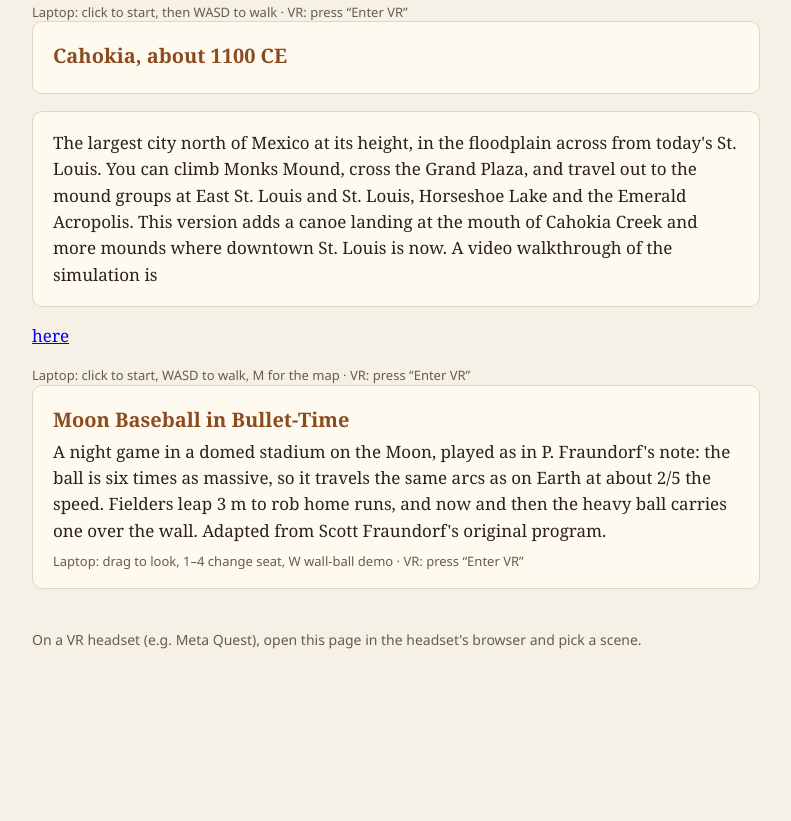
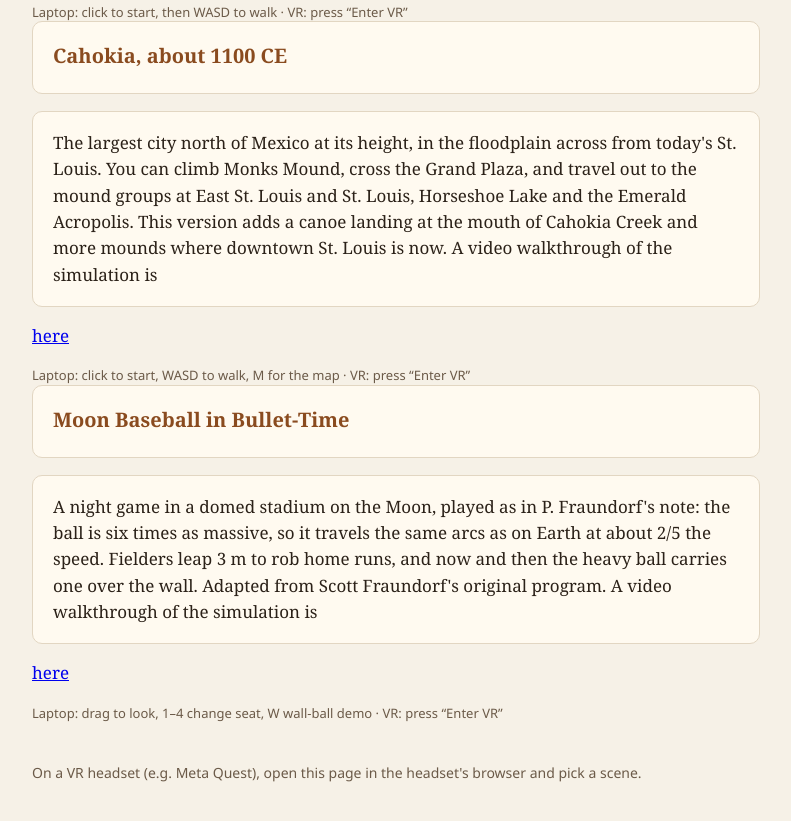
Before and after one commit to pfraundorf/pfraundorf.github.io, a plain HTML site: page index.html in a window 1280 px wide. Shown: the part 551-1372 px from the top of the page, without its empty margins (244-1035 px from the left). Before the commit the page ends 1265 px from the top, so only its background shows below. Drawn offline with Linux system fonts and the light colour scheme.

Commit message:
Update Moon Baseball description with video link
Added a link to a video walkthrough of the Moon Baseball simulation.

```diff
--- a/index.html
+++ b/index.html
@@ -42,7 +42,7 @@
 
   <a class="card" href="moon_baseball_bullet_time.html">
     <h2>Moon Baseball in Bullet-Time</h2>
-    <p>A night game in a domed stadium on the Moon, played as in P. Fraundorf's note: the ball is six times as massive, so it travels the same arcs as on Earth at about 2/5 the speed. Fielders leap 3 m to rob home runs, and now and then the heavy ball carries one over the wall. Adapted from Scott Fraundorf's original program.</p>
+    <p>A night game in a domed stadium on the Moon, played as in P. Fraundorf's note: the ball is six times as massive, so it travels the same arcs as on Earth at about 2/5 the speed. Fielders leap 3 m to rob home runs, and now and then the heavy ball carries one over the wall. Adapted from Scott Fraundorf's original program. A video walkthrough of the simulation is <a href="https://youtu.be/7ynonq5X-EU">here</a></p>
     <div class="tags">Laptop: drag to look, 1–4 change seat, W wall-ball demo · VR: press “Enter VR”</div>
   </a>
 
```
